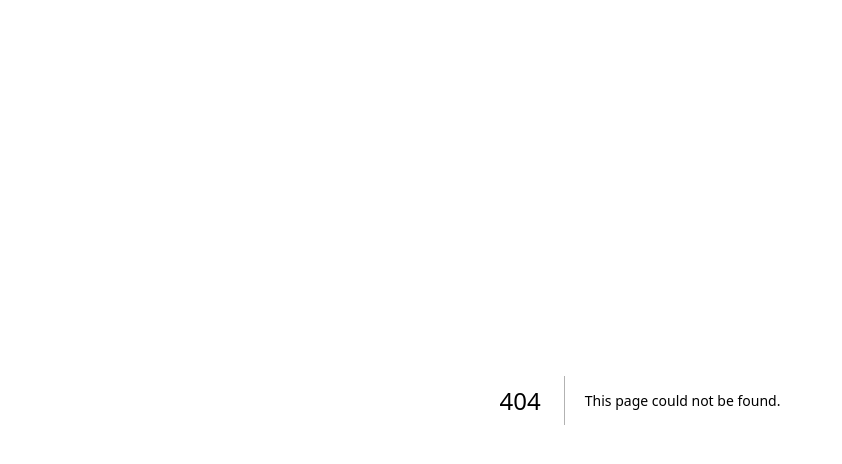
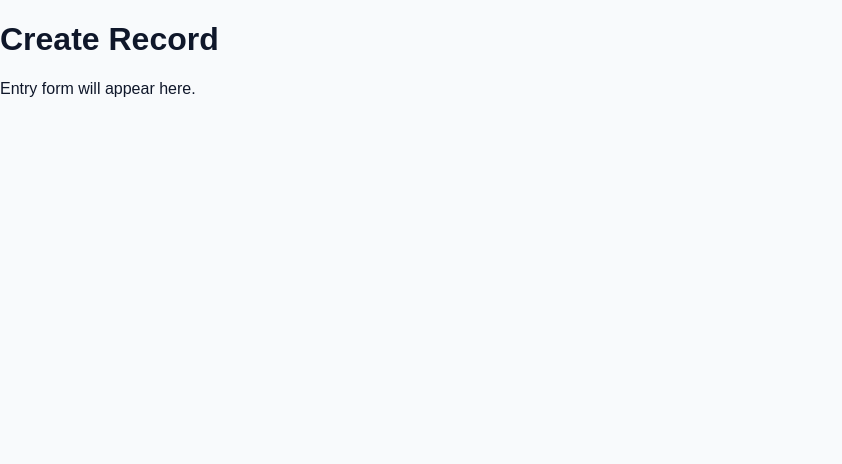
Before and after one commit to DrDewan/roundai, a Next.js app: page /patients/new in a window 1280 px wide. Before the commit this address had no page. Shown: the top 464 px of the page, without its empty margins (0-842 px from the left). Built offline with nearby package versions, Linux system fonts and the light colour scheme.

Commit message:
Add new record page

```diff
--- /dev/null
+++ b/src/app/patients/new/page.tsx
@@ -0,0 +1,3 @@
+export default function NewPatientPage() {
+  return <main><h1>Create Record</h1><p>Entry form will appear here.</p></main>;
+}
```
